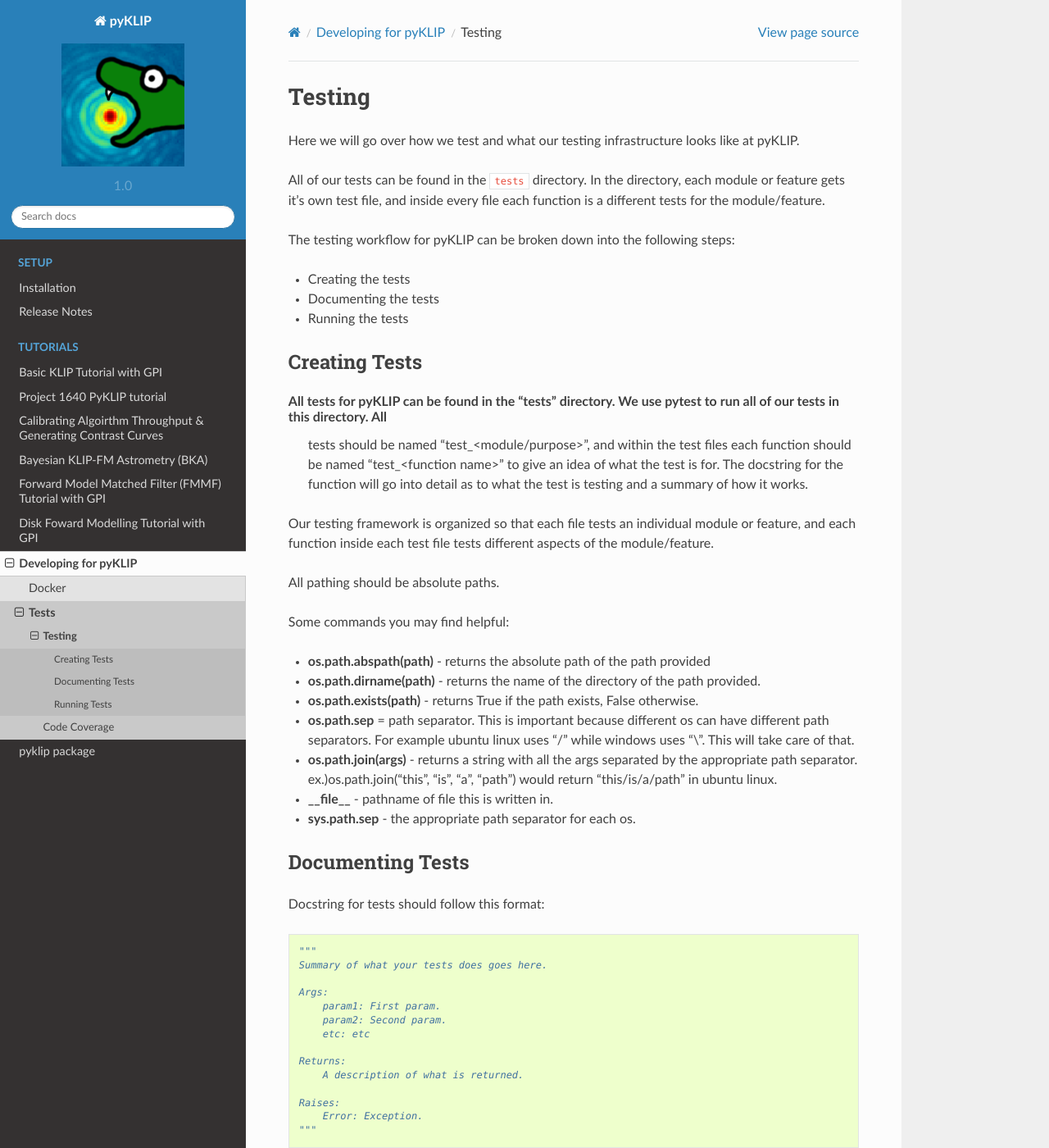
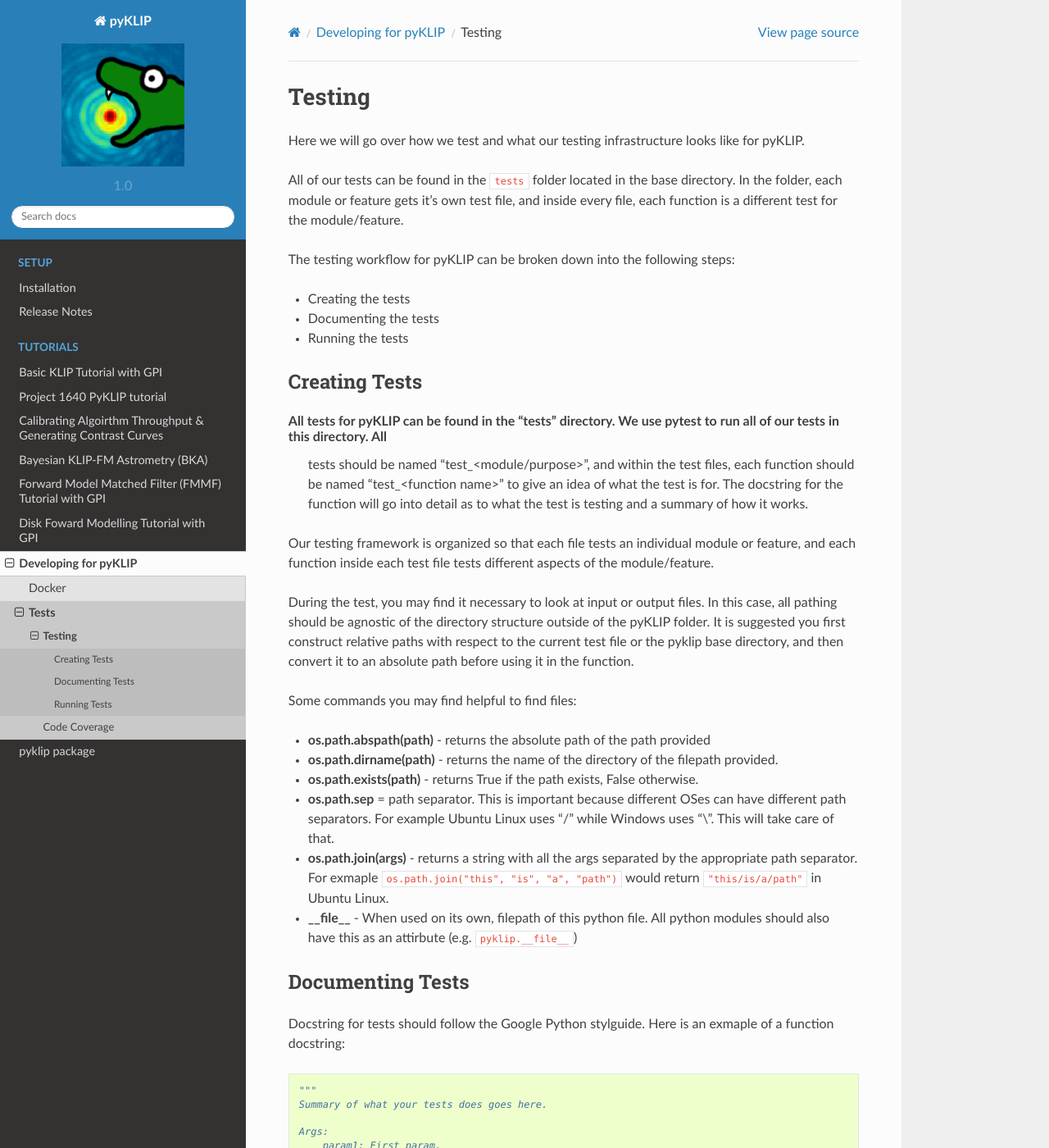
Before and after one commit to UCSB-Exoplanet-Polarimetry-Lab/pyKLIP_NMFJAX, a Sphinx documentation site: the page built from docs/source/developing/tests.rst, in a window 1280 px wide and 1400 px high. Shown: the whole window at 82% size. Built offline with Sphinx 7.4.7 and the Read the Docs theme 2.0.0, drawn with Linux system fonts in a browser that asks for light colours; some of the changed text lies outside the part shown.

Commit message:
Grammatical and wording changes to developing docs

```diff
--- a/docs/source/developing/index.rst
+++ b/docs/source/developing/index.rst
@@ -5,9 +5,9 @@ Developing for pyKLIP
 
 Docker
 ~~~~~~
-One very useful tool to have is a local build environment of the pyKLIP package to work on.
+One very useful tool to have is a local build environment of the pyKLIP package for testing and validation purposes.
 We will be using a software container platform called Docker and this tutorial will provide a brief overview on what it
-is, how to set it up, and how to use it with respect to pyKLIP.
+is, how to set it up, and how to use it for pyKLIP.
 
 Here you will find everything you need to know about Docker for pyKLIP.
 
--- a/docs/source/developing/tests.rst
+++ b/docs/source/developing/tests.rst
@@ -5,10 +5,10 @@
 Testing
 #######
 
-Here we will go over how we test and what our testing infrastructure looks like at pyKLIP.
+Here we will go over how we test and what our testing infrastructure looks like for pyKLIP.
 
-All of our tests can be found in the ``tests`` directory. In the directory, each module or feature gets it's own test
-file, and inside every file each function is a different tests for the module/feature.
+All of our tests can be found in the ``tests`` folder located in the base directory. In the folder, each module or feature gets it's own test
+file, and inside every file, each function is a different test for the module/feature.
 
 The testing workflow for pyKLIP can be broken down into the following steps:
 
@@ -20,29 +20,30 @@ The testing workflow for pyKLIP can be broken down into the following steps:
 Creating Tests
 ==============
 All tests for pyKLIP can be found in the "tests" directory. We use pytest to run all of our tests in this directory. All
- tests should be named "test_<module/purpose>", and within the test files each function should be named "test_<function
+ tests should be named "test_<module/purpose>", and within the test files, each function should be named "test_<function
  name>" to give an idea of what the test is for. The docstring for the function will go into detail as to what the test
  is testing and a summary of how it works.
 
 Our testing framework is organized so that each file tests an individual module or feature, and each function inside
 each test file tests different aspects of the module/feature.
 
-All pathing should be absolute paths.
+During the test, you may find it necessary to look at input or output files. In this case, all pathing should be agnostic of the directory structure outside of the pyKLIP folder.
+It is suggested you first construct relative paths with respect to the current test file or the pyklip base directory, and then convert it to an absolute path before
+using it in the function.
 
-Some commands you may find helpful:
+Some commands you may find helpful to find files:
 
 * **os.path.abspath(path)** - returns the absolute path of the path provided
-* **os.path.dirname(path)** - returns the name of the directory of the path provided.
+* **os.path.dirname(path)** - returns the name of the directory of the filepath provided.
 * **os.path.exists(path)** - returns True if the path exists, False otherwise.
-* **os.path.sep** = path separator. This is important because different os can have different path separators. For example ubuntu linux uses "/" while windows uses "\\". This will take care of that.
-* **os.path.join(args)** - returns a string with all the args separated by the appropriate path separator. ex.)os.path.join("this", "is", "a", "path") would return "this/is/a/path" in ubuntu linux.
-* **__file__** - pathname of file this is written in.
-* **sys.path.sep** - the appropriate path separator for each os.
+* **os.path.sep** = path separator. This is important because different OSes can have different path separators. For example Ubuntu Linux uses "/" while Windows uses "\\". This will take care of that.
+* **os.path.join(args)** - returns a string with all the args separated by the appropriate path separator. For exmaple ``os.path.join("this", "is", "a", "path")`` would return ``"this/is/a/path"`` in Ubuntu Linux.
+* **__file__** - When used on its own, filepath of this python file. All python modules should also have this as an attirbute (e.g. ``pyklip.__file__``)
 
 
 Documenting Tests
 =================
-Docstring for tests should follow this format::
+Docstring for tests should follow the Google Python stylguide. Here is an exmaple of a function docstring::
 
     """
     Summary of what your tests does goes here.
@@ -59,16 +60,17 @@ Docstring for tests should follow this format::
         Error: Exception.
     """
 
-Use the `following link <http://google.github.io/styleguide/pyguide.html?showone=Comments#Comments>`__ for more info on
-docstrings as well as python style in general.
+Use the `following link <http://google.github.io/styleguide/pyguide.html?showone=Comments#Comments>`__ for more details on
+docstrings as well as Python style in general.
 
 Running Tests
 =============
-All of our tests are run using pytest on the test directory on a docker anaconda image of our bitbucket pipeline. If
-these terms seem unfamiliar, please refer to our :ref:`developing-label` page under the "Docker" section for more
-information on docker and our pipeline.
+All of our tests are run automatically using ``pytest`` on a Docker image using a continuous integration build system (Bitbucket Pipelines).
+This allows us to test pyKIP against a fresh and updated Python installation to ensure functionality is not broken and is comptable with the newest Python version.
+If these terms seem unfamiliar, please refer to our :ref:`developing-label` page under the "Docker" section for more
+information on Docker.
 
-Here is a simple overview of the steps involved in running the tests in our pipeline:
+Here is a simple overview of the steps invovled in our automated testing framework:
 
 1. Bitbucket Pipelines reads our pipeline yml file to build the pipeline.
 2. Creates a docker image of the latest continuum anaconda3.
@@ -78,9 +80,13 @@ Here is a simple overview of the steps involved in running the tests in our pipe
 6. Runs coverage analysis on our tests.
 7. Submits coverage report.
 
+You can also run tests locally. This is typically useful when you make changes and want to check that the changes does not break any functionality.
+It can also be useful if you write a test before writing the function code, and debug your code as you develop your function. That way, you will
+have validation code from the start. In this case, you may not want to run the full suite of tests.
+
 To simply run a single test you can either call the file directly using::
 
-    $ python <Test file name>.py
+    $ python <path/to/test file name>.py
 
 Otherwise we can also use pytest for more flexibility::
 
@@ -90,5 +96,5 @@ Otherwise we can also use pytest for more flexibility::
 The above line will invoke pytest through the Python interpreter and add the current directory to sys.path. Otherwise
 the second line is equivalent to the first.
 There are many arguments and many different ways to use pytest. To run a single test simply enter the path to the test
-file to run, to test all files in a directly use the path to the directory instead of a single file.
+file to run, to test all files in a directory use the path to the directory instead of a single file.
 For more information on how to use pytest and some of its various usages, visit `this link <https://docs.pytest.org/en/latest/usage.html#>`__.
```
Also changed, not shown: docs/source/developing/coverage.rst (+10 -12 lines), docs/source/developing/setup.rst (+4 -4 lines).
